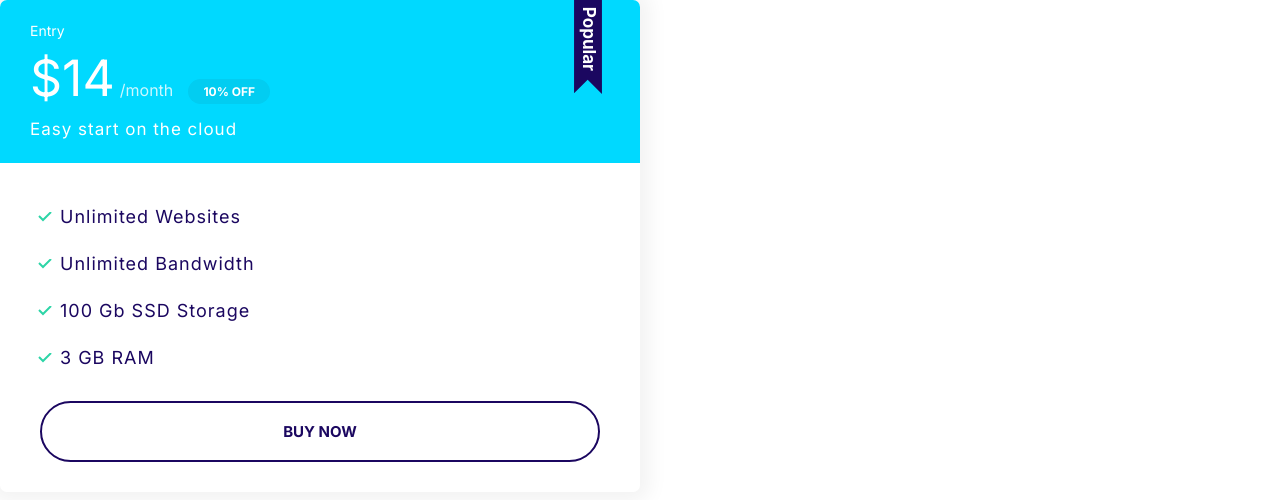
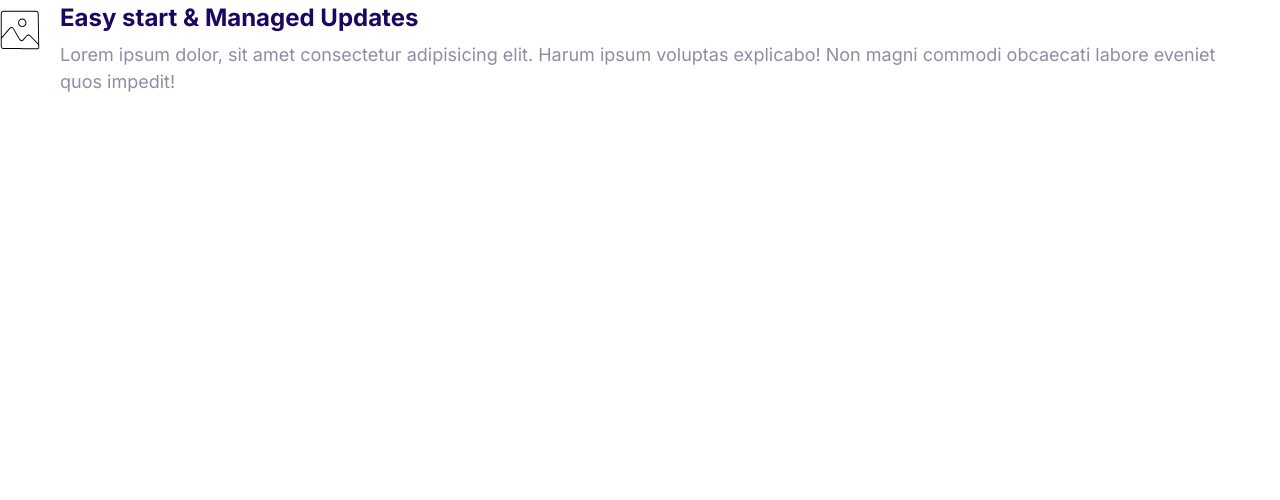
Before and after one commit to khg97/khg97, a plain HTML site: page index.html in a window 1280 px wide. Drawn offline with Linux system fonts and the light colour scheme.

Commit message:
media making.

```diff
--- a/css/styles.css
+++ b/css/styles.css
@@ -328,3 +328,18 @@ a {
     padding: 2rem 4rem;
   }
 }
+
+/* Media */
+
+.media {
+  display: flex;
+}
+.media__title {
+  margin-top: 0;
+}
+.media__body {
+  margin: 0 2rem;
+}
+.media__image {
+  margin-top: 1rem;
+}
--- a/index.html
+++ b/index.html
@@ -15,26 +15,19 @@
     <link rel="stylesheet" href="css/styles.css" />
   </head>
   <body>
-    <div style="width: 50%"; padding: 4rem>
-      <div class="plan plan--popular">
-        <div class="card card--secondary">
-          <header class="card__header">
-            <h3 class="plan__name">Entry</h3>
-            <span class="plan__price">$14</span>
-            <span class="plan__billing-cycle">/month</span>
-            <span class="badge badge--secondary badge--small">10% OFF</span>
-            <span class="plan__description">Easy start on&nbsp;the&nbsp;cloud</span>
-          </header>
-          <div class="card__body">
-            <ul class="list--tick list ">
-              <li class="list__item">Unlimited Websites</li>
-              <li class="list__item">Unlimited bandwidth</li>
-              <li class="list__item">100 gb SSD storage</li>
-              <li class="list__item">3 gB RAM</li>
-            </ul>
-            <button class="btn btn--outline btn--block">Buy Now</button>
-          </div>
-        </div>
+    <div class="media">
+      <div class="media__image">
+        <svg class="icon icon--primary">
+          <use xlink:href="images/sprite.svg#snap"></use>
+        </svg>
+      </div>
+      <div class="media__body">
+        <h3 class="media__title">Easy start & Managed Updates</h3>
+        <p>
+          Lorem ipsum dolor, sit amet consectetur adipisicing elit. Harum ipsum
+          voluptas explicabo! Non magni commodi obcaecati labore eveniet quos
+          impedit!
+        </p>
       </div>
     </div>
   </body>
```
Also changed, not shown: components/media.html (added, +15 -0 lines), images/sprite.svg.
